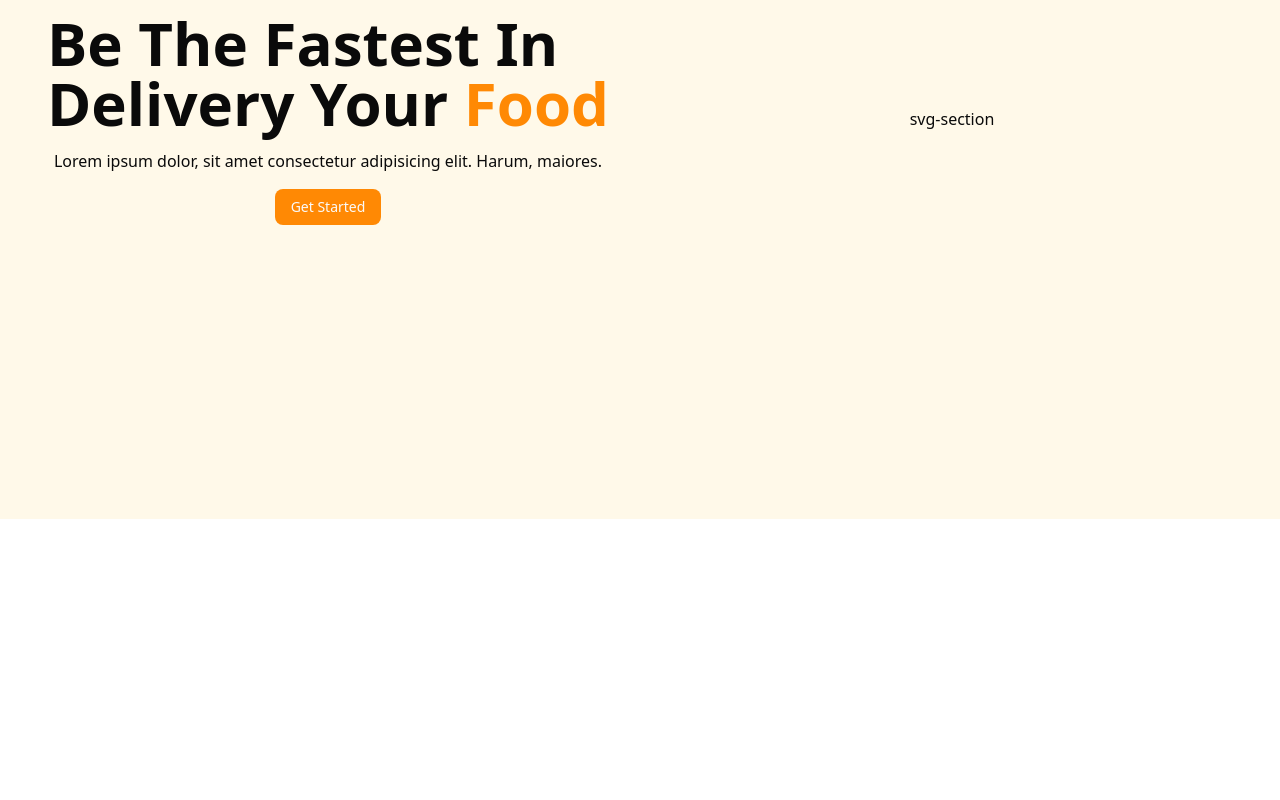
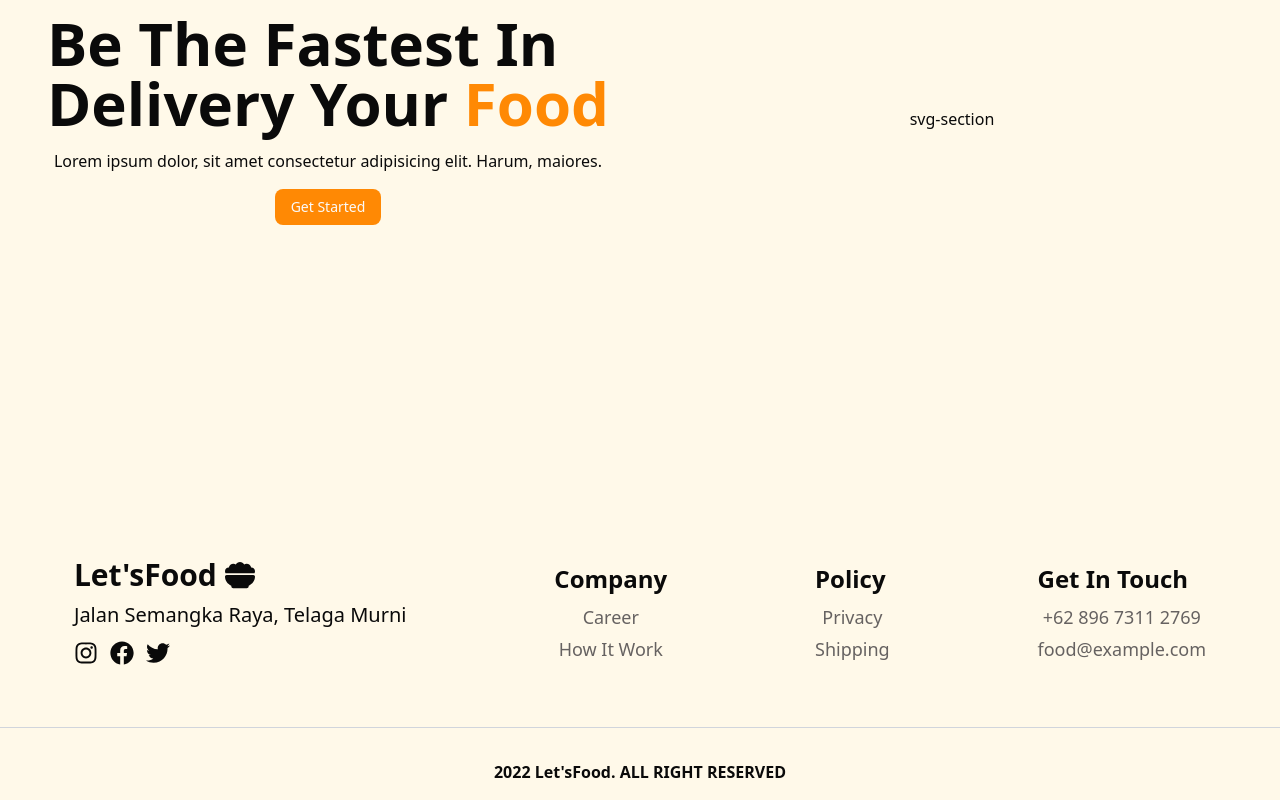
Before and after one commit to NitanSharma/silverspoon, a Next.js app: page / in a window 1280 px wide. Shown: the part 281-1081 px from the top of the page. Before the commit the page ends 800 px from the top, so only its background shows below. Built offline with nearby package versions, Linux system fonts and the light colour scheme.

Commit message:
Footer Component Added

```diff
--- a/app/page.tsx
+++ b/app/page.tsx
@@ -1,9 +1,11 @@
+import Footer from "@/components/Footer";
 import HeroSection from "@/components/HeroSection";
 
 export default function page() {
   return (
     <main className="bg-[#FFF9E9] w-full min-h-screen ">
         <HeroSection />
+        <Footer/>
     </main>
   );
 }
--- /dev/null
+++ b/components/Footer.tsx
@@ -0,0 +1,57 @@
+import React from 'react';
+import { FaBowlFood } from 'react-icons/fa6';
+import { FaInstagram } from 'react-icons/fa';
+import { FaFacebook } from 'react-icons/fa';
+import { FaTwitter } from 'react-icons/fa';
+
+const Footer = () => {
+  return (
+    <div className="bg-[#FFF9E9] flex flex-col items-center justify-center text-center">
+      <div className="flex items-center justify-around w-full h-[15vw] mb-4">
+        <div className="flex flex-col">
+          <p className="text-3xl font-bold flex items-center gap-2 mb-2">
+            Let'sFood <FaBowlFood />
+          </p>
+          <p className="text-xl mb-3">Jalan Semangka Raya, Telaga Murni </p>
+          <p className="text-2xl flex gap-3 mb-2">
+            <FaInstagram />
+            <FaFacebook />
+            <FaTwitter />
+          </p>
+        </div>
+
+        <div className="flex flex-col ">
+          <p className="text-2xl font-bold flex items-center gap-2 mb-2">
+            Company
+          </p>
+          <p className="text-lg mb-1 text-[#666261]">Career</p>
+          <p className="text-lg mb-1 text-[#666261]">How It Work</p>
+        </div>
+
+        <div className="flex flex-col ">
+          <p className="text-2xl font-bold flex items-center gap-2 mb-2">
+            Policy
+          </p>
+          <p className="text-lg mb-1 text-[#666261]">Privacy</p>
+          <p className="text-lg mb-1 text-[#666261]">Shipping</p>
+        </div>
+
+        <div className="flex flex-col">
+          <p className="text-2xl font-bold flex items-center gap-2 mb-2">
+            Get In Touch
+          </p>
+          <p className="text-lg mb-1 text-[#666261]">+62 896 7311 2769</p>
+          <p className="text-lg mb-1 text-[#666261]">food@example.com</p>
+        </div>
+      </div>
+
+      <div className="w-full h-[1px] bg-gray-300 mb-4"></div>
+
+      <p className="text-md font-semibold m-4">
+        2022 Let'sFood. ALL RIGHT RESERVED
+      </p>
+    </div>
+  );
+};
+
+export default Footer;
```
